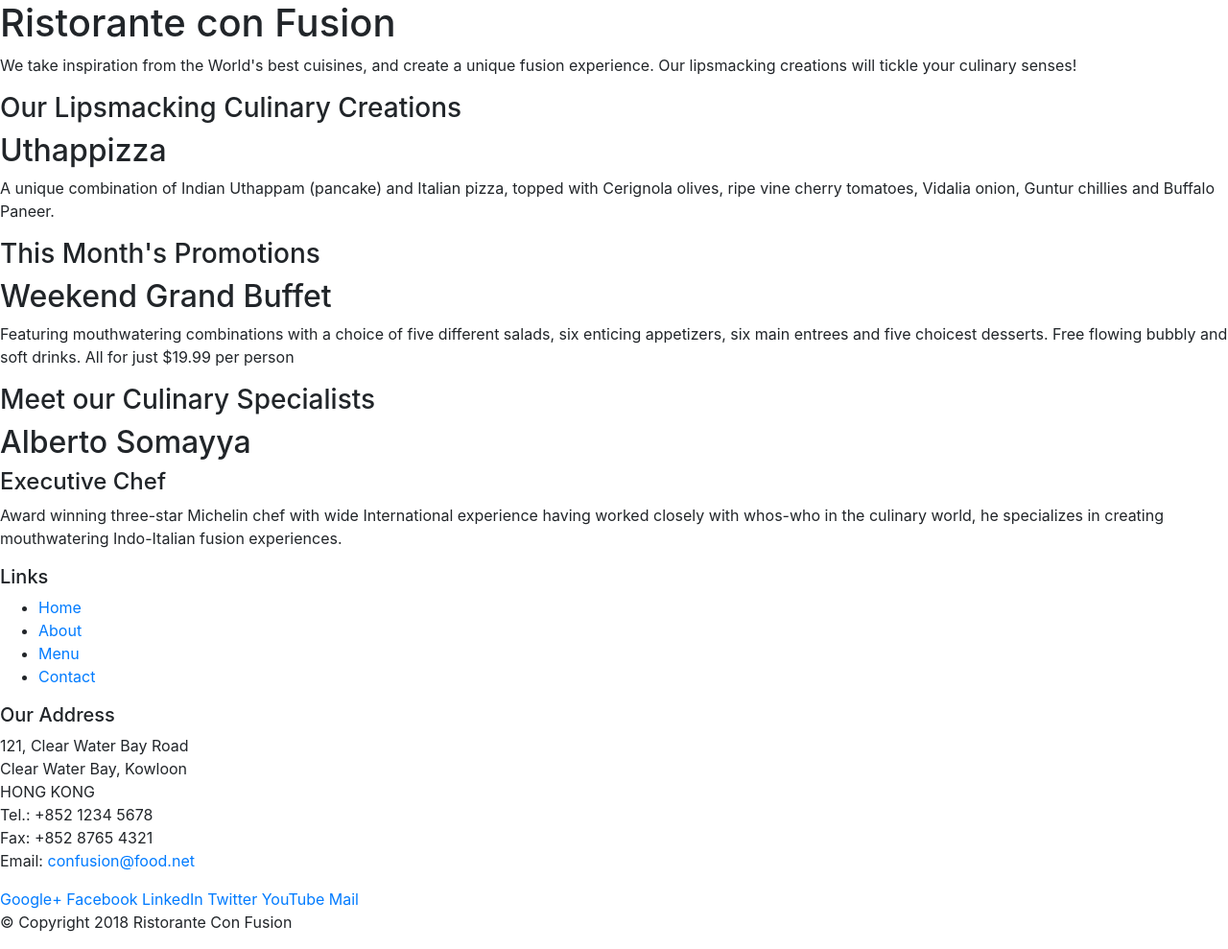
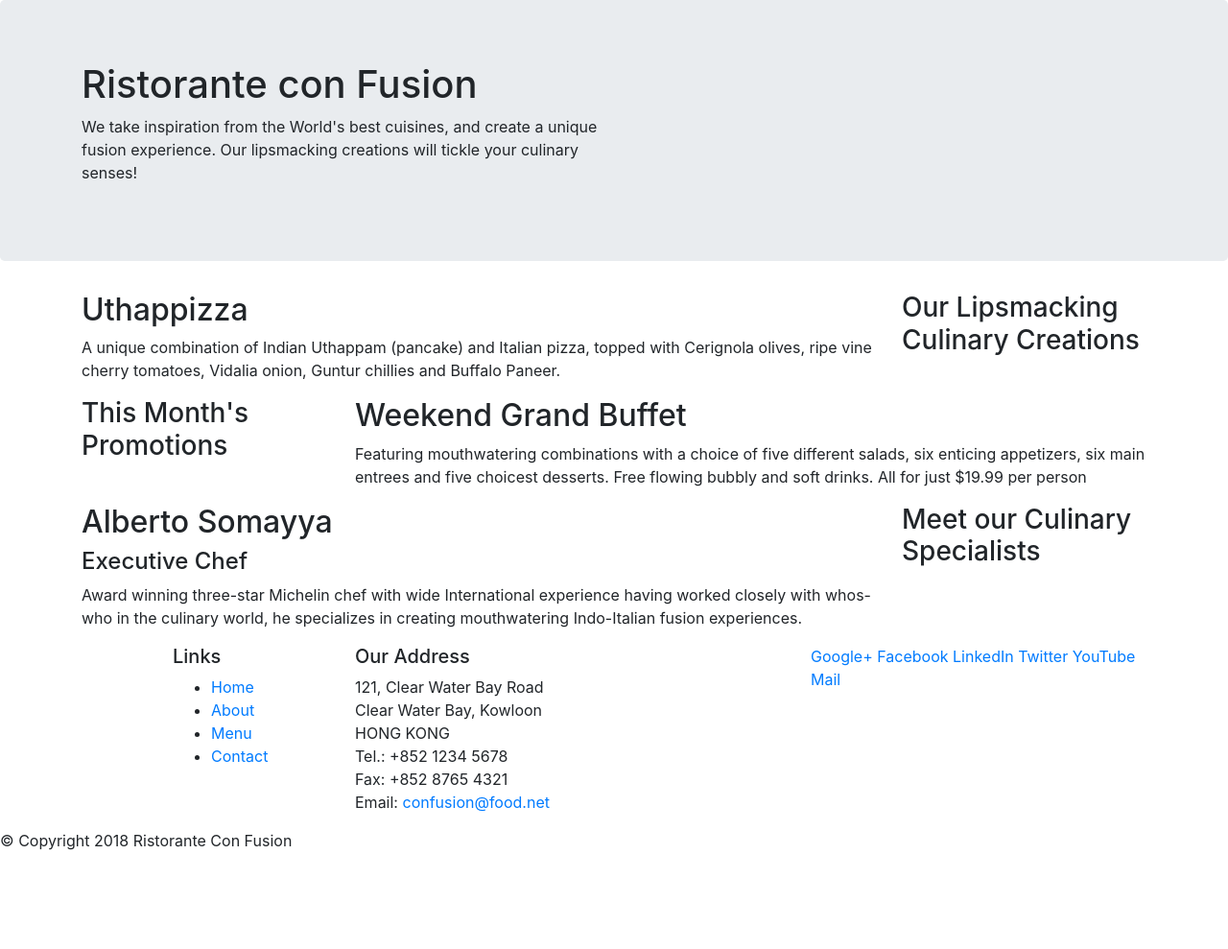
Before and after one commit to NuwanF/FrontEndWithBootstrap4, a website: page index.html in a window 1280 px wide. Shown: the whole page at 96% size. After the commit the page ends 904 px from the top, so only its background shows below. Drawn offline with nearby package versions, Linux system fonts and the light colour scheme.

Commit message:
Bootstrap Grid Part 1

```diff
--- a/index.html
+++ b/index.html
@@ -14,46 +14,46 @@
 
 <body>
 
-    <header>
-        <div>
-            <div>
-                <div>
+    <header class="jumbotron">
+        <div class="container">
+            <div class="row">
+                <div class="col-12 col-sm-6">
                     <h1>Ristorante con Fusion</h1>
                     <p>We take inspiration from the World's best cuisines, and create a unique fusion experience. Our lipsmacking creations will tickle your culinary senses!</p>
                 </div>
-                <div>
+                <div class="col-12 col-sm">
                 </div>
             </div>
         </div>
     </header>
 
-    <div>
-        <div>
-            <div>
+    <div class="container">
+        <div class="row">
+            <div class="col-12 col-sm-4 order-sm-last col-md-3">
                 <h3>Our Lipsmacking Culinary Creations</h3>
             </div>
-            <div>
+            <div class="col col-sm order-sm-first col-md">
                 <h2>Uthappizza</h2>
                 <p>A unique combination of Indian Uthappam (pancake) and Italian pizza, topped with Cerignola olives, ripe vine cherry tomatoes, Vidalia onion, Guntur chillies and Buffalo Paneer.</p>
             </div>
         </div>
 
 
-        <div>
-            <div>
+        <div class="row">
+            <div class="col-12 col-sm-4 col-md-3">
                 <h3>This Month's Promotions</h3>
             </div>
-            <div>
+            <div class="col col-sm col-md">
                 <h2>Weekend Grand Buffet</h2>
                 <p>Featuring mouthwatering combinations with a choice of five different salads, six enticing appetizers, six main entrees and five choicest desserts. Free flowing bubbly and soft drinks. All for just $19.99 per person </p>
             </div>
         </div>
 
-        <div>
-            <div>
+        <div class="row">
+            <div class="col-12 col-sm-4 order-sm-last col-md-3">
                 <h3>Meet our Culinary Specialists</h3>
             </div>
-            <div>
+            <div class="col col-sm order-sm-first col-md">
                 <h2>Alberto Somayya</h2>
                 <h4>Executive Chef</h4>
                 <p>Award winning three-star Michelin chef with wide International experience having worked closely with whos-who in the culinary world, he specializes in creating mouthwatering Indo-Italian fusion experiences. </p>
@@ -62,9 +62,9 @@
     </div>
 
     <footer>
-        <div>
-            <div>
-                <div>
+        <div class="container">
+            <div class="row">
+                <div class="col-4 offset-1 col-sm-2">
                     <h5>Links</h5>
                     <ul>
                         <li><a href="#">Home</a></li>
@@ -73,7 +73,7 @@
                         <li><a href="#">Contact</a></li>
                     </ul>
                 </div>
-                <div>
+                <div class="col-7 col-sm-5">
                     <h5>Our Address</h5>
                     <address>
 		              121, Clear Water Bay Road<br>
@@ -84,7 +84,7 @@
 		              Email: <a href="mailto:confusion@food.net">confusion@food.net</a>
 		           </address>
                 </div>
-                <div>
+                <div class="col-12 col-sm-4">
                     <div>
                         <a href="http://google.com/+">Google+</a>
                         <a href="http://www.facebook.com/profile.php?id=">Facebook</a>
@@ -94,9 +94,10 @@
                         <a href="mailto:">Mail</a>
                     </div>
                 </div>
+            </div>
            </div>
-           <div>
-                <div>
+           <div class="row">
+                <div class="col-auto">
                     <p>© Copyright 2018 Ristorante Con Fusion</p>
                 </div>
            </div>
```
